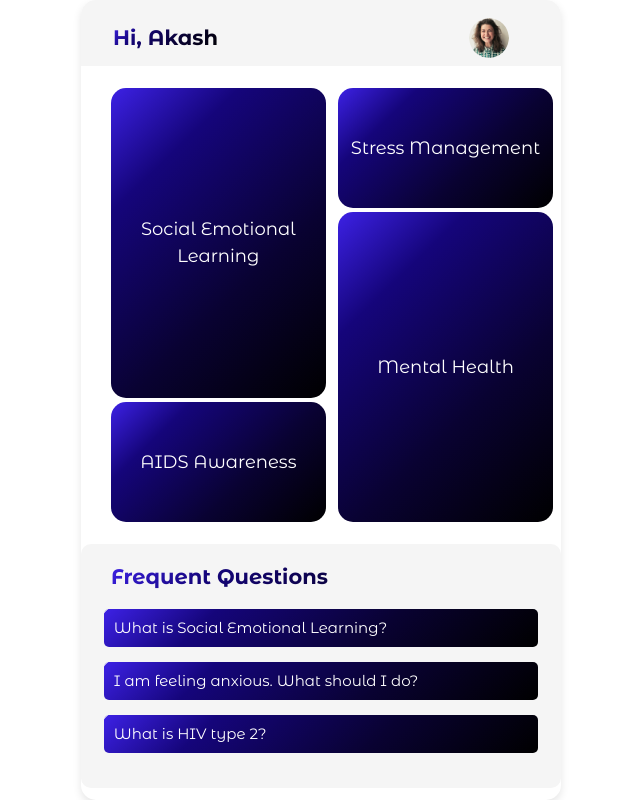
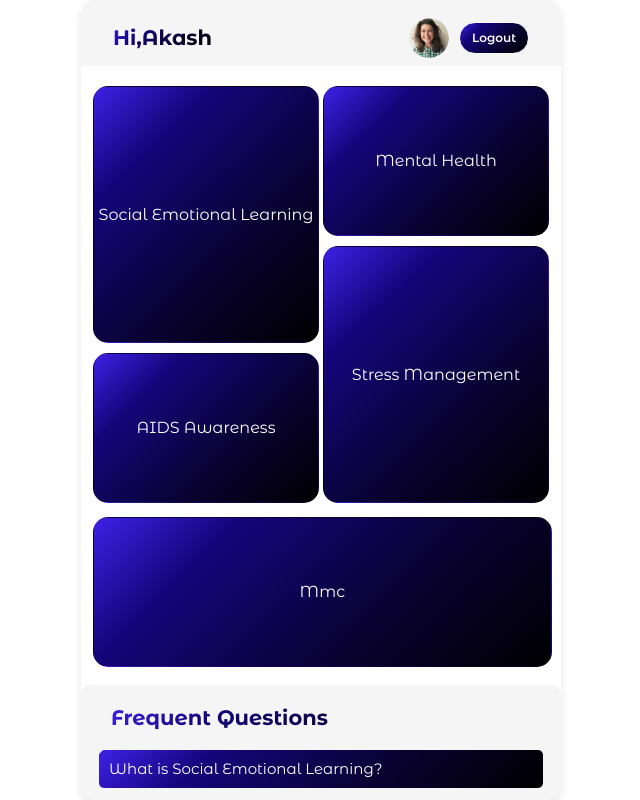
Before and after one commit to ItzmeAkash/supermilaui, a React (Create React App) app: page / in a window 1280 px wide. Shown: the whole page, without its empty margins (319-959 px from the left). Built offline with nearby package versions, Linux system fonts and the light colour scheme.

Commit message:
splash screen is created

```diff
--- a/src/App.js
+++ b/src/App.js
@@ -1,18 +1,34 @@
-import React from 'react';
+import React, { useState, useEffect } from 'react';
 import 'bootstrap/dist/css/bootstrap.min.css';
 import './App.css';
 import NavBar from './Components/NavBar/NavBar';
 import VoiceBot from './Components/VoiceBot/VoiceBot';
 import FrequentQuestions from './Components/FrequentQuestions/FrequentQuestions';
+import SplashScreen from './Components/SplashScreen/SplashScreen';
 
 function App() {
+  const [loading, setLoading] = useState(true);
+
+  useEffect(() => {
+    const timer = setTimeout(() => {
+      setLoading(false);
+    }, 3000); // Set the splash screen duration (in milliseconds)
+    return () => clearTimeout(timer);
+  }, []);
+
   return (
     <div className="App">
-      <NavBar />
-      <header className="App-header">
-        <VoiceBot />
-        <FrequentQuestions />
-      </header>
+      {loading ? (
+        <SplashScreen />
+      ) : (
+        <>
+          <NavBar />
+          <header className="App-header">
+            <VoiceBot />
+            <FrequentQuestions />
+          </header>
+        </>
+      )}
     </div>
   );
 }
--- a/src/Components/FrequentQuestions/FrequentQuestions.css
+++ b/src/Components/FrequentQuestions/FrequentQuestions.css
@@ -1,9 +1,9 @@
-/* FrequentQuestions.css */
 .FrequentQuestions {
   padding: 20px 30px; /* Added padding to the left and right */
   border-radius: 10px;
   background: #f5f5f5;
   color: white;
+  margin: 18px 0px
 }
 
 .FrequentQuestions h2 {
--- a/src/Components/NavBar/NavBar.css
+++ b/src/Components/NavBar/NavBar.css
@@ -1,20 +1,19 @@
-/* NavBar.css */
 .NavBar {
   background: #f5f5f5;
   font-weight: 600;
   font-size: 17px;
-  font-family: 'Montserrat Alternates', sans-serif; /* Add the font family here */
+  font-family: 'Montserrat Alternates', sans-serif;
 }
 
 .NavBar-left {
   margin-top: 10px;
-  margin-left: 20px; /* Add space on the left side of the text */
+  margin-left: 20px;
 }
 
 .NavBar-left h1 {
   margin: 0;
   font-size: 21px;
-  font-weight: bold; /* Make the text bold */
+  font-weight: bold;
   background: linear-gradient(136deg, rgba(59, 32, 225, 39%) 1%, #3B20E1 -14%, #15057B 24%, #090232 63%, #000000 100%);
   -webkit-background-clip: text;
   -webkit-text-fill-color: transparent;
@@ -24,12 +23,29 @@
 
 .NavBar-right {
   margin-top: 10px;
-  margin-right: 20px; /* Add space on the right side of the profile image */
+  margin-right: 20px;
+  display: flex;
+  align-items: center;
+  justify-content: flex-end;
 }
 
 .profile-image {
-  width: 40px; /* Adjust size as needed */
-  height: 40px; /* Adjust size as needed */
+  width: 40px;
+  height: 40px;
   border-radius: 50%;
-  margin-right: 20px; /* Add space on the right side of the profile image */
+  margin-right: 10px;
 }
+
+.logout-button {
+  font-size: 12px;
+  font-weight: 600;
+  border-radius: 20px;
+  background: linear-gradient(136deg, rgba(59, 32, 225, 39%) 1%, #3B20E1 -14%, #15057B 24%, #090232 63%, #000000 100%);
+  color: white;
+}
+
+.logout-button:hover {
+  font-size: 12px;
+  background: linear-gradient(136deg, #ffffff, #c7c7c7);
+  color: #000000;
+}
--- a/src/Components/NavBar/NavBar.jsx
+++ b/src/Components/NavBar/NavBar.jsx
@@ -8,14 +8,40 @@ const NavBar = () => {
     <nav className="NavBar navbar navbar-expand-lg">
       <div className="container-fluid">
         <div className="NavBar-left navbar-brand">
-          <h1>Hi, Akash</h1>
+          <h1>Hi,Akash</h1>
         </div>
-        <div className="NavBar-right navbar-nav ml-auto">
-          <img src={profileImage} alt="Profile" className="profile-image" />
-        </div>
+
+          <div className="NavBar-right ml-auto d-flex align-items-center">
+            <img src={profileImage} alt="Profile" className="profile-image" />
+            <button className="logout-button btn btn-outline-light" >Logout</button>
+          </div>
+
       </div>
     </nav>
   );
 }
 
 export default NavBar;
+
+
+
+// import React from 'react';
+// import 'bootstrap/dist/css/bootstrap.min.css';
+// import './NavBar.css';
+// import profileImage from '../../Assets/profile.png';
+
+// const NavBar = () => {
+//   return (
+//     <nav className="NavBar navbar navbar-expand-lg navbar-dark bg-primary">
+//       <div className="container-fluid">
+//         <a className="navbar-brand" href="#">Hi, Akash</a>
+//         <div className="NavBar-right d-flex align-items-center">
+//           <img src={profileImage} alt="Profile" className="profile-image rounded-circle" />
+//           <button className="logout-button btn btn-outline-light ms-2">Logout</button>
+//         </div>
+//       </div>
+//     </nav>
+//   );
+// }
+
+// export default NavBar;
--- /dev/null
+++ b/src/Components/SplashScreen/SplashScreen.css
@@ -0,0 +1,15 @@
+.splash-logo {
+    width: 200px;
+    animation: zoomIn 1s ease-out;
+  }
+
+  @keyframes zoomIn {
+    0% {
+      transform: scale(0);
+      opacity: 0;
+    }
+    100% {
+      transform: scale(1);
+      opacity: 1;
+    }
+  }
--- /dev/null
+++ b/src/Components/SplashScreen/SplashScreen.jsx
@@ -0,0 +1,19 @@
+import React from 'react';
+import logoImage from '../../Assets/logo.png';
+import './SplashScreen.css';
+
+const SplashScreen = () => {
+  return (
+    <div className='container-fluid d-flex justify-content-center align-items-center vh-100'>
+      <div className='card border-0'>
+        <div className='card-body text-center'>
+          <div className='p-4 rounded-circle d-inline-block'>
+            <img src={logoImage} alt='Logo' className='img-fluid splash-logo' />
+          </div>
+        </div>
+      </div>
+    </div>
+  );
+};
+
+export default SplashScreen;
--- a/src/Components/VoiceBot/VoiceBot.css
+++ b/src/Components/VoiceBot/VoiceBot.css
@@ -1,89 +1,33 @@
-.Rectangles {
-  padding: 20px;
+
+
+.left-card, .right-card  {
+  background: linear-gradient(136deg, rgba(59, 32, 225, 39%) 1%, #3B20E1 -14%, #15057B 24%, #090232 63%, #000000 100%);
+  color: white;
 }
 
 
 
-.rectangle {
-  display: flex;
-  justify-content: center;
-  align-items: center;
+.left-card, .right-card {
+  width: 100%;
+  margin-bottom: 10px;
   border-radius: 15px;
-  background: linear-gradient(136deg, rgba(59, 32, 225, 39%) 1%, #3B20E1 -14%, #15057B 24%, #090232 63%, #000000 100%);
-  border: none;
-  transition: background 0.3s ease, color 0.3s ease;
-  margin: 2px;
 }
 
-.rectangle:hover {
-  background: linear-gradient(136deg, #ffffff, #c7c7c7);
+
+.large-card{
+  height: 257px;
 }
 
-.rectangle:hover .rectangle-text {
-  color: black;
+.small-card{
+
+    height: 150px;
+
 }
 
-.rectangle-text {
-  font-size: 18px;
+.full-card{
+  width: 203%;
+  background: linear-gradient(136deg, rgba(59, 32, 225, 39%) 1%, #3B20E1 -14%, #15057B 24%, #090232 63%, #000000 100%);
   color: white;
-  text-align: center;
+  height: 150px;
+  border-radius: 15px;
 }
-
-.largeLeft {
-  width: 215px;
-  height: 310px;
-}
-
-.largeRight {
-  width: 215px;
-  height: 120px;
-}
-
-.smallLeft {
-  width: 215px;
-  height: 120px;
-}
-
-.smallRight {
-  width: 215px;
-  height: 310px;
-}
-
-.row {
-  --bs-gutter-x: 0.9rem;
-  --bs-gutter-y: 0;
-  display: flex;
-  flex-wrap: wrap;
-  margin-top: calc(-1 * var(--bs-gutter-y));
-  margin-right: calc(-.5 * var(--bs-gutter-x));
-  margin-left: calc(-.5 * var(--bs-gutter-x));
-}
-
-.col-6 {
-  padding-left: 10px;
-  padding-right: 10px;
-}
-
-  @media (max-width: 768px) {
-  .largeLeft, .largeRight {
-    height: 200px;
-  }
-
-  .smallLeft, .smallRight {
-    height: 100px;
-  }
-
-
-
-}
-@media (max-width: 576px) {
-  .largeLeft, .smallRight {
-    width: 126px;
-    height: 148px;
-  }
-
-  .smallLeft, .largeRight {
-    width: 128px;
-    height: 99px;
-  }
-}
--- a/src/Components/VoiceBot/VoiceBot.jsx
+++ b/src/Components/VoiceBot/VoiceBot.jsx
@@ -4,31 +4,29 @@ import './VoiceBot.css';
 
 const VoiceBot = () => {
   return (
-    <div className="container-fluid Rectangles">
-      <div className="row no-gutters">
-
-        <div className="col-6 left-col d-flex flex-column align-items-center">
-        <div class="col">
-          <div className="rectangle largeLeft">
-            <span className="rectangle-text">Social Emotional Learning</span>
+    <div className='container '>
+      <div className='row g-1'>
+        <div className='col-6 mt-4 '>
+          <div className='card left-card large-card justify-content-center align-items-center '>
+          Social Emotional Learning
           </div>
-          </div>
-          <div class="col">
-          <div className="rectangle smallLeft">
-            <span className="rectangle-text">AIDS Awareness</span>
-          </div>
+          <div className='card left-card small-card justify-content-center align-items-center'>
+          AIDS Awareness
           </div>
         </div>
-        <div className="col-6 right-col d-flex flex-column align-items-center">
-        <div class="col">
-          <div className="rectangle largeRight">
-            <span className="rectangle-text">Stress Management</span>
+        <div className='col-6 mt-4'>
+          <div className='card right-card small-card justify-content-center align-items-center '>
+          Mental Health
           </div>
+          <div className='card right-card large-card justify-content-center align-items-center'>
+          Stress Management
           </div>
-          <div class="col">
-          <div className="rectangle smallRight">
-            <span className="rectangle-text">Mental Health</span>
-          </div>
+
+        </div>
+
+        <div className='col-6'>
+        <div className='card full-card justify-content-center align-items-center '>
+          Mmc
           </div>
 
         </div>
```
Also changed, not shown: src/Assets/logo.png (added).
